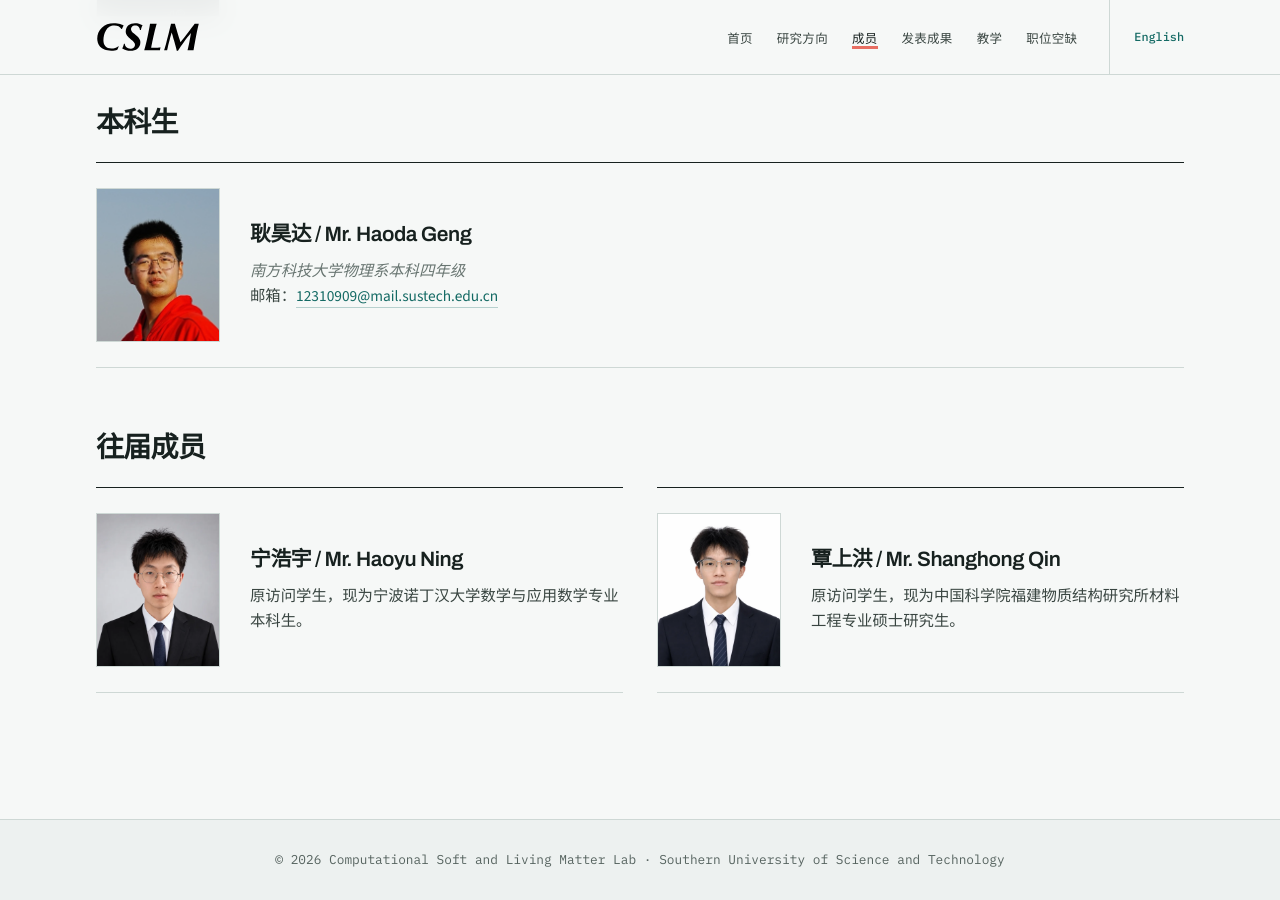
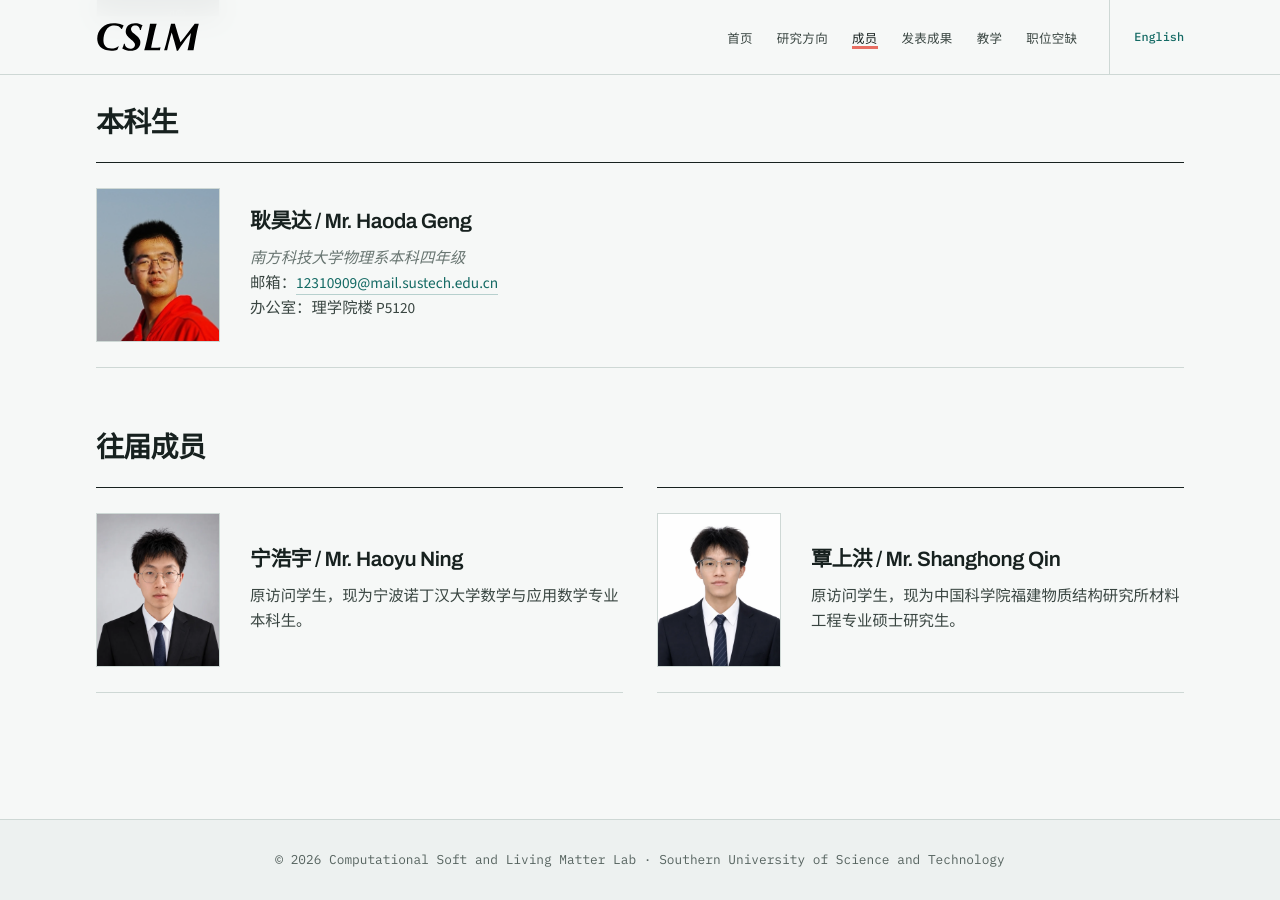
Before and after one commit to xxialab/xxialab.github.io, a Jekyll site: the page built from zh/people.html, in a window 1280 px wide and 900 px high, scrolled down 1479 px. Built offline with Jekyll 4.4.1, drawn with Linux system fonts in a browser that asks for light colours.

Commit message:
Add Haoda Geng office in both languages

```diff
--- a/people.html
+++ b/people.html
@@ -112,7 +112,8 @@ permalink: /people.html
             <h3>Mr. Haoda Geng</h3>
             <p>
               <em>Final-year undergraduate student, Department of Physics, Southern University of Science and Technology</em><br>
-              Email: <a href="mailto:12310909@mail.sustech.edu.cn">12310909@mail.sustech.edu.cn</a>
+              Email: <a href="mailto:12310909@mail.sustech.edu.cn">12310909@mail.sustech.edu.cn</a><br>
+              Office: Science Building P5120
             </p>
           </div>
         </div>
--- a/zh/people.html
+++ b/zh/people.html
@@ -111,7 +111,8 @@ permalink: /zh/people.html
             <h3>耿昊达 / Mr. Haoda Geng</h3>
             <p>
               <em>南方科技大学物理系本科四年级</em><br>
-              邮箱：<a href="mailto:12310909@mail.sustech.edu.cn">12310909@mail.sustech.edu.cn</a>
+              邮箱：<a href="mailto:12310909@mail.sustech.edu.cn">12310909@mail.sustech.edu.cn</a><br>
+              办公室：理学院楼 P5120
             </p>
           </div>
         </div>
```
